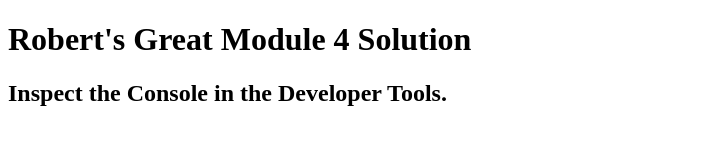
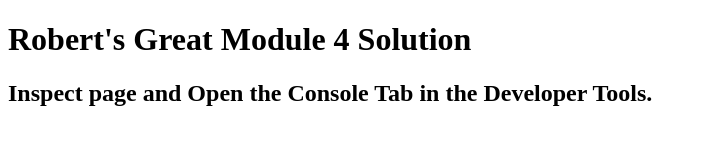
Before and after one commit to coder873/modulesolution4, a plain HTML site: page index.html in a window 1280 px wide. Shown: the whole page, without its empty margins (0-707 px from the left). Drawn offline with Linux system fonts and the light colour scheme.

Commit message:
Update index.html

```diff
--- a/index.html
+++ b/index.html
@@ -12,6 +12,6 @@
 </head>
 <body>
   <h1>Robert's Great Module 4 Solution </h1>
-  <h2>Inspect the Console in the Developer Tools.</h2>
+  <h2>Inspect page and Open the Console Tab in the Developer Tools.</h2>
 </body>
 </html>
```
